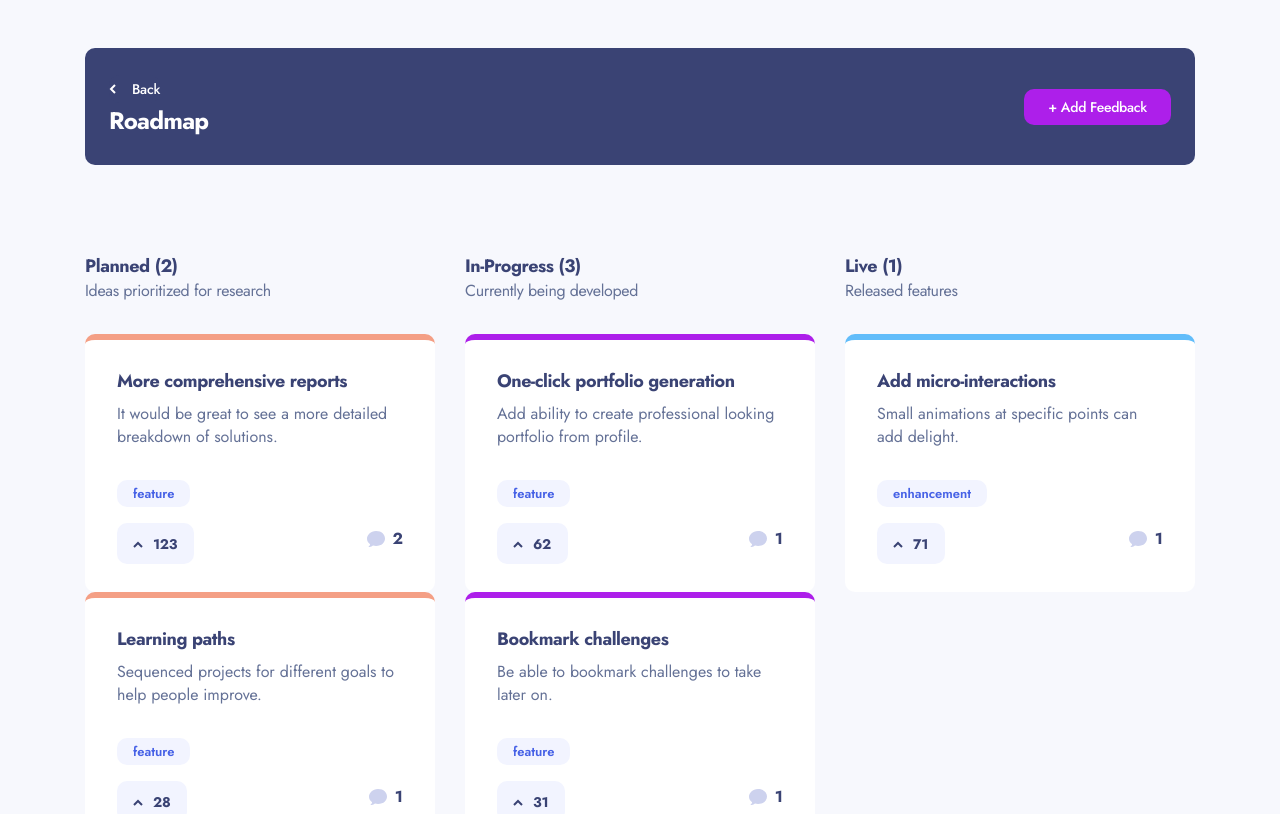
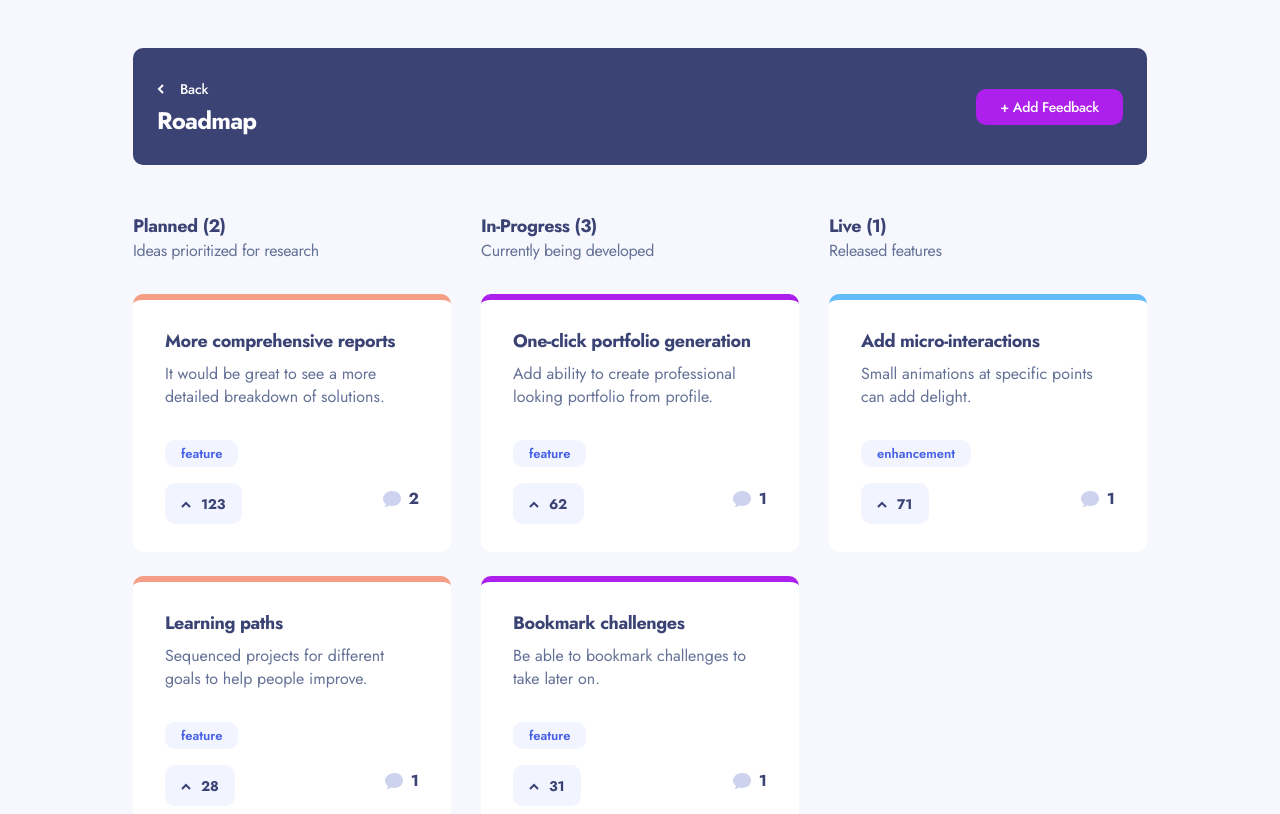
Before and after one commit to jmenges/feedback-next, a Next.js app: page /roadmap in a window 1280 px wide. Shown: the top 814 px of the page. Built offline with nearby package versions, Linux system fonts and the light colour scheme; what @thoughtbot/tailwindcss-aria-attributes would draw is missing.

Commit message:
Fix styling

```diff
--- /dev/null
+++ b/src/app/feedback/layout.tsx
@@ -0,0 +1,7 @@
+export default function FeedbackLayout({
+  children,
+}: {
+  children: React.ReactNode;
+}) {
+  return <div className="m-6">{children}</div>;
+}
--- a/src/app/feedback/new/page.tsx
+++ b/src/app/feedback/new/page.tsx
@@ -11,7 +11,7 @@ export default function NewFeedback() {
   const backPath = path === "/feedback/new" ? "/" : path;
 
   return (
-    <div className="mt-6 flex flex-col gap-6 tablet:mt-0">
+    <div className="flex flex-col gap-6">
       {/* Actions */}
       <div className="mb-10 flex justify-between">
          <BackButton variant="link" href={backPath} />
--- a/src/app/layout.tsx
+++ b/src/app/layout.tsx
@@ -23,7 +23,7 @@ export default function RootLayout({
           "bg-lighter-grey text-xs text-blue-grey tablet:overflow-y-scroll"
         )}
       >
-        <div className="max-w-[1110px] tablet:mx-10 tablet:my-12 tablet:text-md desktop:mx-auto ">
+        <div className="max-w-[1110px] tablet:mx-10 tablet:my-12 tablet:text-md desktop:mx-auto desktop:px-12 ">
           {children}
         </div>
       </body>
--- a/src/app/roadmap/page.tsx
+++ b/src/app/roadmap/page.tsx
@@ -17,7 +17,7 @@ export default function Roadmap() {
 
   return (
     <div className="flex flex-wrap gap-6">
-      <main className="flex-grow tablet:space-y-4">
+      <main className="flex-grow">
         <header className="">
           <RoadmapActionBar />
         </header>
--- a/src/components/AppCard.tsx
+++ b/src/components/AppCard.tsx
@@ -5,7 +5,7 @@ type Props = {};
 
 export default function AppCard({}: Props) {
   return (
-    <Card className="!pt-[62px] bg-cover bg-app-card-mobile tablet:bg-app-card-tablet desktop:bg-app-card-desktop">
+    <Card className="p-4 w-full tablet:max-desktop:basis-1/3 tablet:p-6 rounded-none tablet:rounded-md tablet:!pt-[62px] bg-cover bg-app-card-mobile tablet:bg-app-card-tablet desktop:bg-app-card-desktop">
       <h2 className="text-white">Frontend Mentor</h2>
       <p className="text-white opacity-75">Feedback Board</p>
     </Card>
--- a/src/components/FeedbackItem.tsx
+++ b/src/components/FeedbackItem.tsx
@@ -26,7 +26,7 @@ export default function FeedbackItem({
   const commentCount = (feedback.comments?.length || 0) + replyCount;
 
   return (
-    <Card className={cn("flex items-start", className)}>
+    <Card className={cn("flex items-start flex-wrap", className)}>
       {/* TITLE, DESCRIPTION, TAG */}
       <div className="mb-4 w-full space-y-2 tablet:order-2 tablet:mb-0 tablet:w-auto">
         <h4 className="tablet:text-h3">{feedback.title}</h4>
--- a/src/components/FeedbackList.tsx
+++ b/src/components/FeedbackList.tsx
@@ -12,7 +12,7 @@ type Props = {
 
 export default function FeedbackList({ feedbacks, upvoteFeedback }: Props) {
   return (
-    <div className="flex flex-col space-y-4">
+    <div className="flex flex-col space-y-4 p-6 tablet:p-0">
       {feedbacks.map((feedback) => (
         <Link key={feedback.id} href={`/feedback/${feedback.id}`}>
           <FeedbackItem
--- a/src/components/RoadmapList.tsx
+++ b/src/components/RoadmapList.tsx
@@ -22,7 +22,7 @@ export default function RoadmapList({ feedbacks, upvoteFeedback }: Props) {
         activeIndex={mobileActiveStatusIndex}
         setActiveIndex={setMobileActiveStatusIndex}
       />
-      <div className="flex h-[calc(100vh-174px)] overflow-y-scroll pt-6 tablet:mb-6 tablet:mt-8 tablet:h-auto tablet:w-full tablet:gap-[10px] tablet:overflow-y-auto desktop:mb-8 desktop:mt-12 desktop:gap-[30px]">
+      <div className="flex h-[calc(100vh-174px)] overflow-y-scroll max-tablet:pt-6 tablet:mb-6 tablet:mt-8 tablet:h-auto tablet:w-full tablet:gap-[10px] tablet:overflow-y-auto desktop:mb-8 desktop:mt-12 desktop:gap-[30px]">
         {/* On mobile the columns are shown based on the current selected status categroy (mobileActiveStatusIndex) */}
         {roadmaps.map((roadmap, index) => {
           const count =
@@ -45,7 +45,7 @@ export default function RoadmapList({ feedbacks, upvoteFeedback }: Props) {
                 {roadmap.description}
               </p>
               {/* Content rows*/}
-              <div className="space-y-4 desktop:space-y-6">
+              <div className="flex flex-col gap-y-4 desktop:gap-y-6">
                 {feedbacks
                   .filter(
                     (feedback) =>
```
